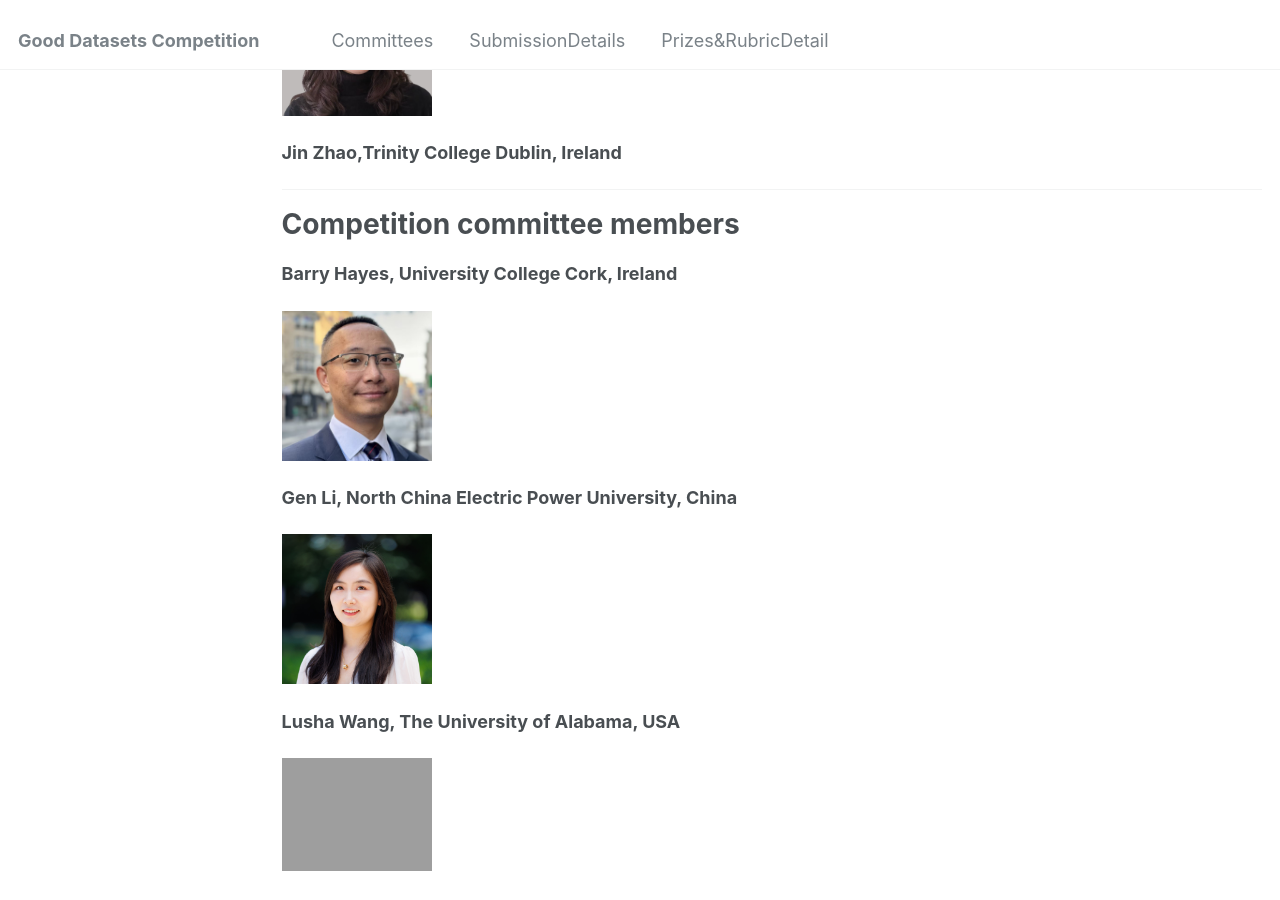
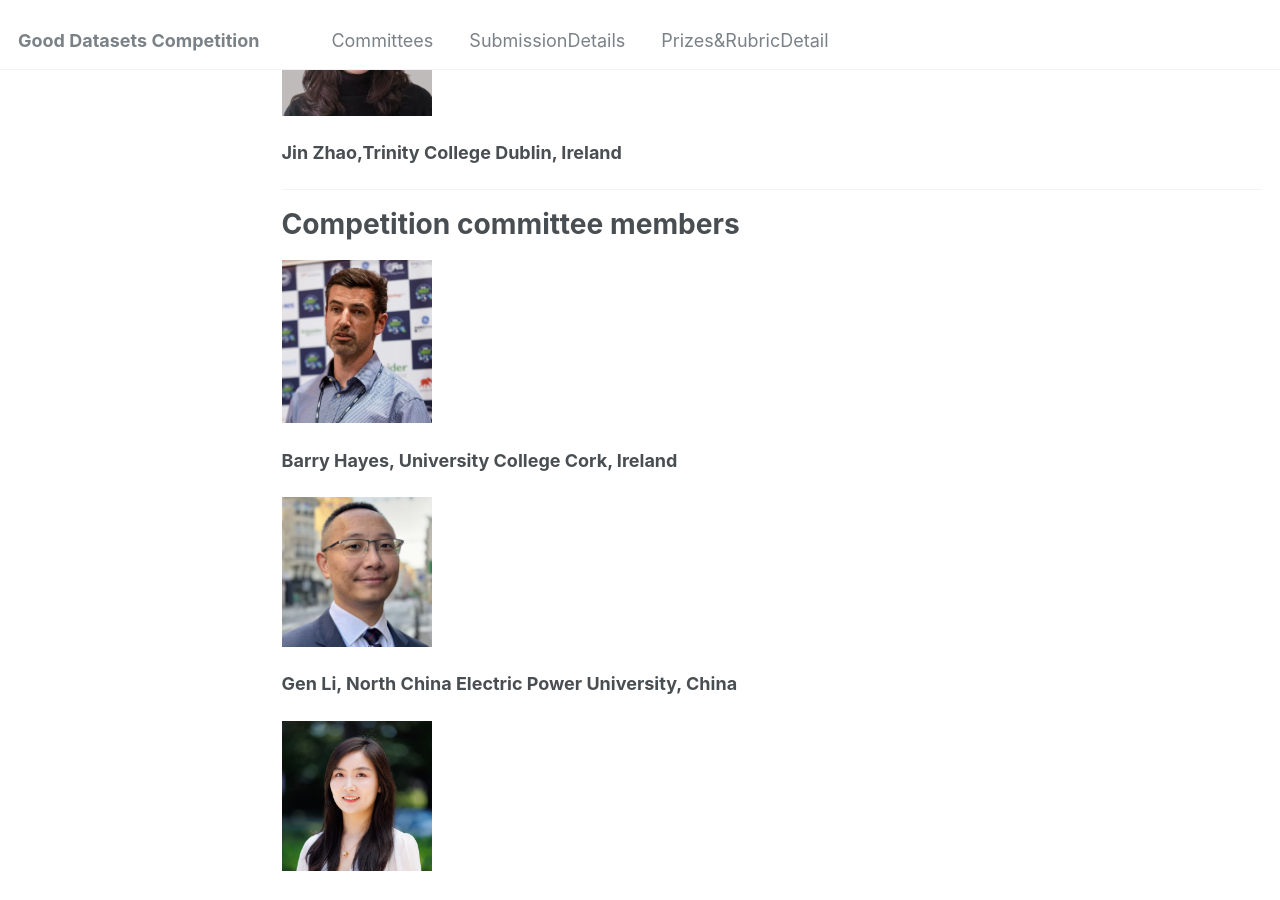
Before and after one commit to dpPEScomp/pesdpcompetition.github.io, a Jekyll site: the page built from _pages/Committees.md, in a window 1280 px wide and 900 px high, scrolled down 305 px. Built offline with Jekyll 4.4.1, drawn with Linux system fonts in a browser that asks for light colours.

Commit message:
Update Committees.md

```diff
--- a/_pages/Committees.md
+++ b/_pages/Committees.md
@@ -19,6 +19,7 @@
 
 # Competition committee members
 
+<img src="https://dppescomp.github.io/pesdpcompetition.github.io/images/Barry Hayes.jpg" width="150" height="150">
 
 **Barry Hayes, University College Cork, Ireland**
 
```
